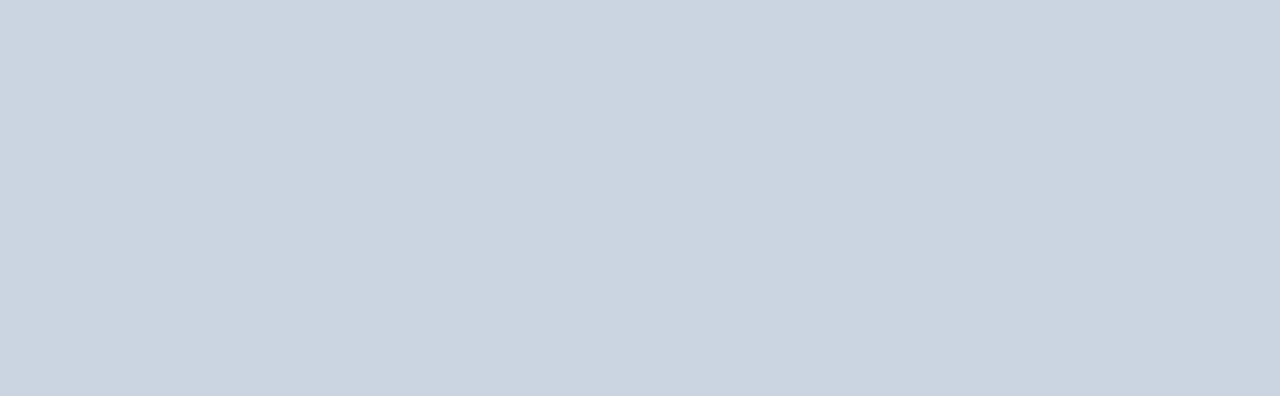
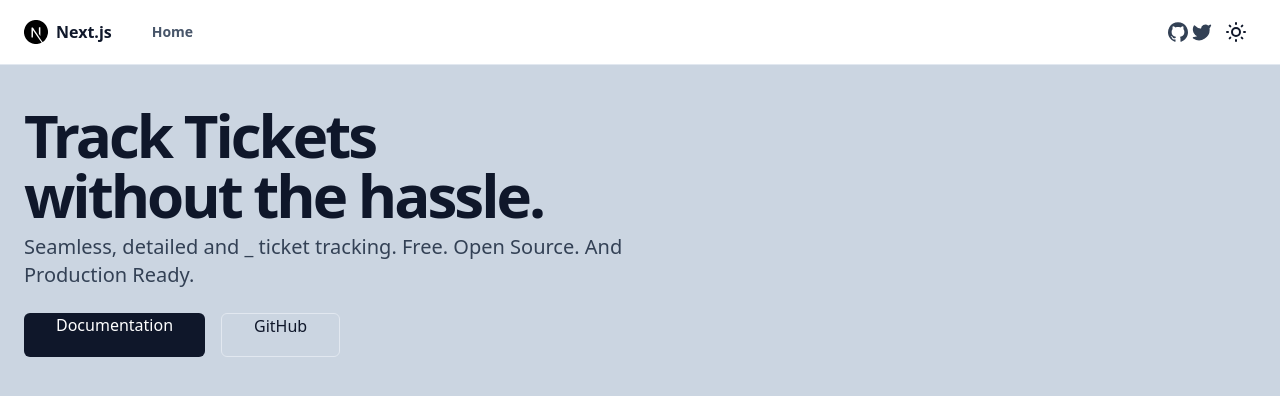
Before and after one commit to ronthetech/ticket-tracker, a Next.js app: page / in a window 1280 px wide. Shown: the top 396 px of the page. Built offline with nearby package versions, Linux system fonts and the light colour scheme.

Commit message:
edit; add styling and links

```diff
--- a/pages/index.tsx
+++ b/pages/index.tsx
@@ -1,15 +1,45 @@
+import { Layout } from "components/layout.tsx"
+import { siteConfig } from "config/site"
 import Head from "next/head"
+import Link from "next/link"
 
 export default function Home() {
   return (
-    <>
+    <Layout>
       <Head>
         <title>Ticket Tracker</title>
         <meta name="description" content="Ticket Tracker" />
         <meta name="viewport" content="width=device-width, initial-scale=1" />
         <link rel="icon" href="/favicon.ico" />
       </Head>
-      <section className=""></section>
-    </>
+      <section className="container grid items-center gap-6 pt-6 pb-8 md:py-10">
+        <div className="flex max-w-[980px] flex-col items-start gap-2">
+          <h1 className="text-3xl font-extrabold leading-tight tracking-tighter sm:text-3xl md:text-5xl lg:text-6xl">
+            Track Tickets <br className="hidden sm:inline" />
+            without the hassle.
+          </h1>
+          <p className="max-w-[700px] text-lg text-slate-700 dark:text-slate-400 sm:text-xl">
+            Seamless, detailed and _ ticket tracking. Free. Open Source. And
+            Production Ready.
+          </p>
+        </div>
+        <div className="flex gap-4">
+          <Link
+            href={siteConfig.links.twitter}
+            target="_blank"
+            rel="noreferrer"
+            className="h-11 rounded-md bg-slate-900 px-8 text-white hover:bg-slate-700 dark:bg-slate-300 dark:text-slate-900">
+            Documentation
+          </Link>
+          <Link
+            target="_blank"
+            rel="noreferrer"
+            href={siteConfig.links.github}
+            className="h-11 rounded-md border border-slate-200 bg-transparent px-8 hover:bg-slate-100 dark:border-slate-700 dark:text-slate-100">
+            GitHub
+          </Link>
+        </div>
+      </section>
+    </Layout>
   )
 }
```
